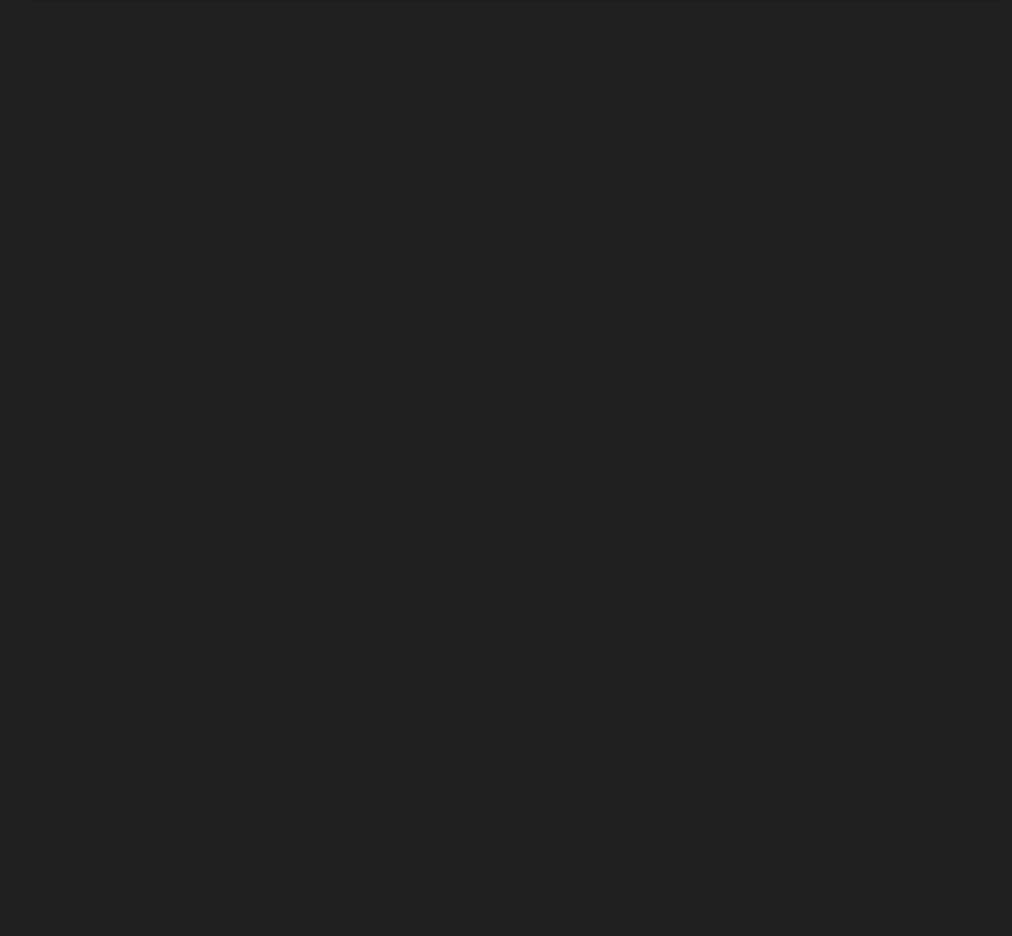
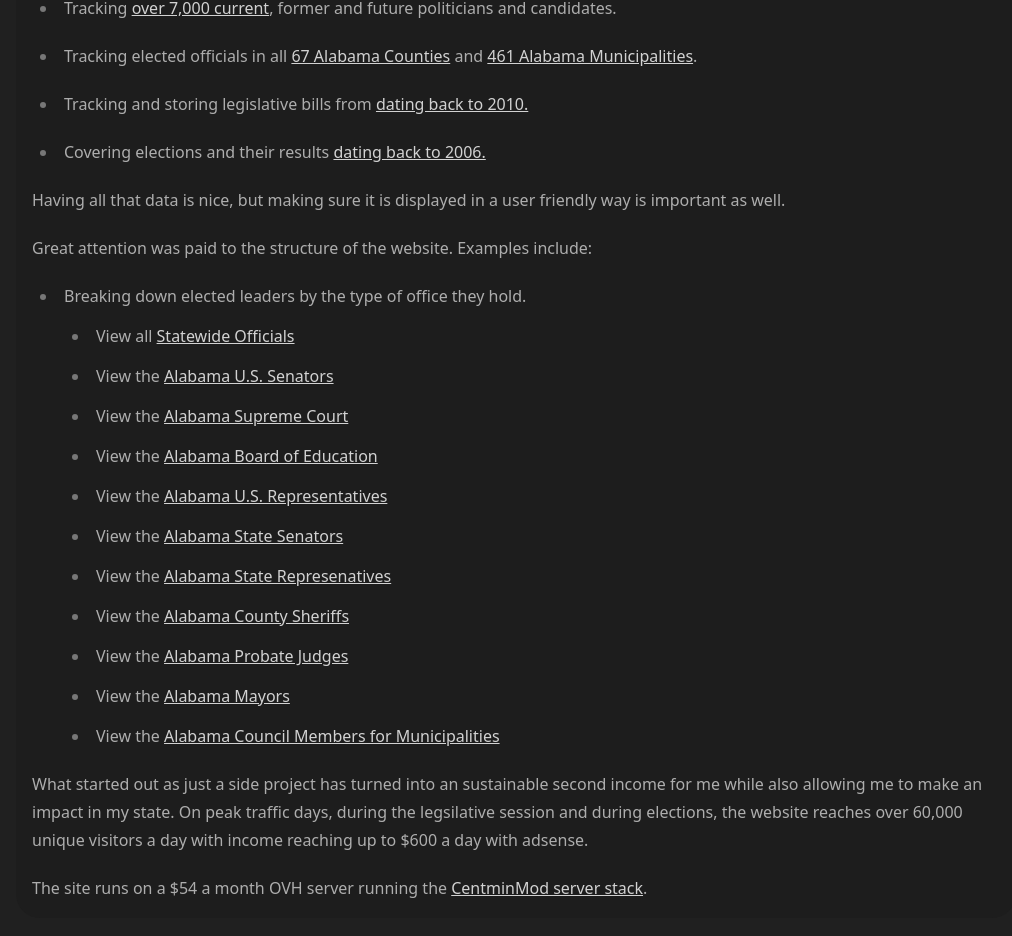
Before and after one commit to BWBama85/thewilsonnet.com, a Next.js app: page /projects/bamapolitics in a window 1280 px wide. Shown: the part 658-1594 px from the top of the page, without its empty margins (264-1276 px from the left). Before the commit the page ends 800 px from the top, so only its background shows below. Built offline with nearby package versions, Linux system fonts and the light colour scheme.

Commit message:
Add more info on BamaPolitics

```diff
--- a/app/projects/bamapolitics/page.tsx
+++ b/app/projects/bamapolitics/page.tsx
@@ -36,6 +36,13 @@ export default function BamaPolitics() {
         elections. There were plenty of sources for Alabama general news but
         once you got down to local elections the information was much harder to
         find.
+      </p>
+      <p>
+        The website is built on WordPress and includes custom plugins coded by
+        me to provide a unique experience for visitors. For example, a visitor
+        can register on BamaPolitics and follow a page and receive an email when
+        that page is updated, keeping visitors engaged with what is happening in
+        political areas that concern them.
       </p>
       <p>
         Today, Bama Politics boasts an impressive database of information such
@@ -77,7 +84,196 @@ export default function BamaPolitics() {
             .
           </p>
         </li>
+        <li>
+          <p>
+            Tracking and storing legislative bills from{' '}
+            <Link
+              href="https://www.bamapolitics.com/alabama/bills/"
+              title="Alabama Legislative Bills"
+              target="_blank"
+            >
+              dating back to 2010.
+            </Link>
+          </p>
+        </li>
+        <li>
+          <p>
+            Covering elections and their results{' '}
+            <Link
+              href="https://www.bamapolitics.com/alabama/alabama-elections/"
+              title="Alabama Elections"
+              target="_blank"
+            >
+              dating back to 2006.
+            </Link>
+          </p>
+        </li>
       </ul>
+      <p>
+        Having all that data is nice, but making sure it is displayed in a user
+        friendly way is important as well.
+      </p>
+      <p>
+        Great attention was paid to the structure of the website. Examples
+        include:
+      </p>
+      <ul>
+        <li>
+          <p>Breaking down elected leaders by the type of office they hold.</p>
+          <ul>
+            <li>
+              <p>
+                View all{' '}
+                <Link
+                  href="https://www.bamapolitics.com/alabama/#alabama-statewide-officials"
+                  title="Alabama Statewide Officials"
+                  target="_blank"
+                >
+                  Statewide Officials
+                </Link>
+              </p>
+            </li>
+            <li>
+              <p>
+                View the{' '}
+                <Link
+                  href="https://www.bamapolitics.com/alabama/#alabama-us-senators"
+                  title="Alabama U.S. Senators"
+                  target="_blank"
+                >
+                  Alabama U.S. Senators
+                </Link>
+              </p>
+            </li>
+            <li>
+              <p>
+                View the{' '}
+                <Link
+                  href="https://www.bamapolitics.com/alabama/#alabama-supreme-court"
+                  title="Alabama Supreme Court"
+                  target="_blank"
+                >
+                  Alabama Supreme Court
+                </Link>
+              </p>
+            </li>
+            <li>
+              <p>
+                View the{' '}
+                <Link
+                  href="https://www.bamapolitics.com/alabama/#alabama-board-of-education"
+                  title="Alabama Board of Education"
+                  target="_blank"
+                >
+                  Alabama Board of Education
+                </Link>
+              </p>
+            </li>
+            <li>
+              <p>
+                View the{' '}
+                <Link
+                  href="https://www.bamapolitics.com/alabama/#alabama-us-representatives"
+                  title="Alabama U.S. Representatives"
+                  target="_blank"
+                >
+                  Alabama U.S. Representatives
+                </Link>
+              </p>
+            </li>
+            <li>
+              <p>
+                View the{' '}
+                <Link
+                  href="https://www.bamapolitics.com/alabama/alabama-state-senators/"
+                  title="Alabama State Senators"
+                  target="_blank"
+                >
+                  Alabama State Senators
+                </Link>
+              </p>
+            </li>
+            <li>
+              <p>
+                View the{' '}
+                <Link
+                  href="https://www.bamapolitics.com/alabama/alabama-state-representatives/"
+                  title="Alabama State Represenatives"
+                  target="_blank"
+                >
+                  Alabama State Represenatives
+                </Link>
+              </p>
+            </li>
+            <li>
+              <p>
+                View the{' '}
+                <Link
+                  href="https://www.bamapolitics.com/alabama/list-of-alabama-sheriffs/"
+                  title="Alabama County Sheriffs"
+                  target="_blank"
+                >
+                  Alabama County Sheriffs
+                </Link>
+              </p>
+            </li>
+            <li>
+              <p>
+                View the{' '}
+                <Link
+                  href="https://www.bamapolitics.com/alabama/list-of-alabama-probate-judges/"
+                  title="Alabama Probate Judges"
+                  target="_blank"
+                >
+                  Alabama Probate Judges
+                </Link>
+              </p>
+            </li>
+            <li>
+              <p>
+                View the{' '}
+                <Link
+                  href="https://www.bamapolitics.com/alabama/list-of-alabama-mayors/"
+                  title="Alabama Mayors"
+                  target="_blank"
+                >
+                  Alabama Mayors
+                </Link>
+              </p>
+            </li>
+            <li>
+              <p>
+                View the{' '}
+                <Link
+                  href="https://www.bamapolitics.com/alabama/list-of-alabama-city-council-members/"
+                  title="Alabama Council Members for Municipalities"
+                  target="_blank"
+                >
+                  Alabama Council Members for Municipalities
+                </Link>
+              </p>
+            </li>
+          </ul>
+        </li>
+      </ul>
+      <p>
+        What started out as just a side project has turned into an sustainable
+        second income for me while also allowing me to make an impact in my
+        state. On peak traffic days, during the legsilative session and during
+        elections, the website reaches over 60,000 unique visitors a day with
+        income reaching up to $600 a day with adsense.{' '}
+      </p>
+      <p>
+        The site runs on a $54 a month OVH server running the{' '}
+        <Link
+          href="https://www.centminmod.com"
+          title="CentminMod"
+          target="_blank"
+        >
+          CentminMod server stack
+        </Link>
+        .
+      </p>
     </article>
   );
 }
```
